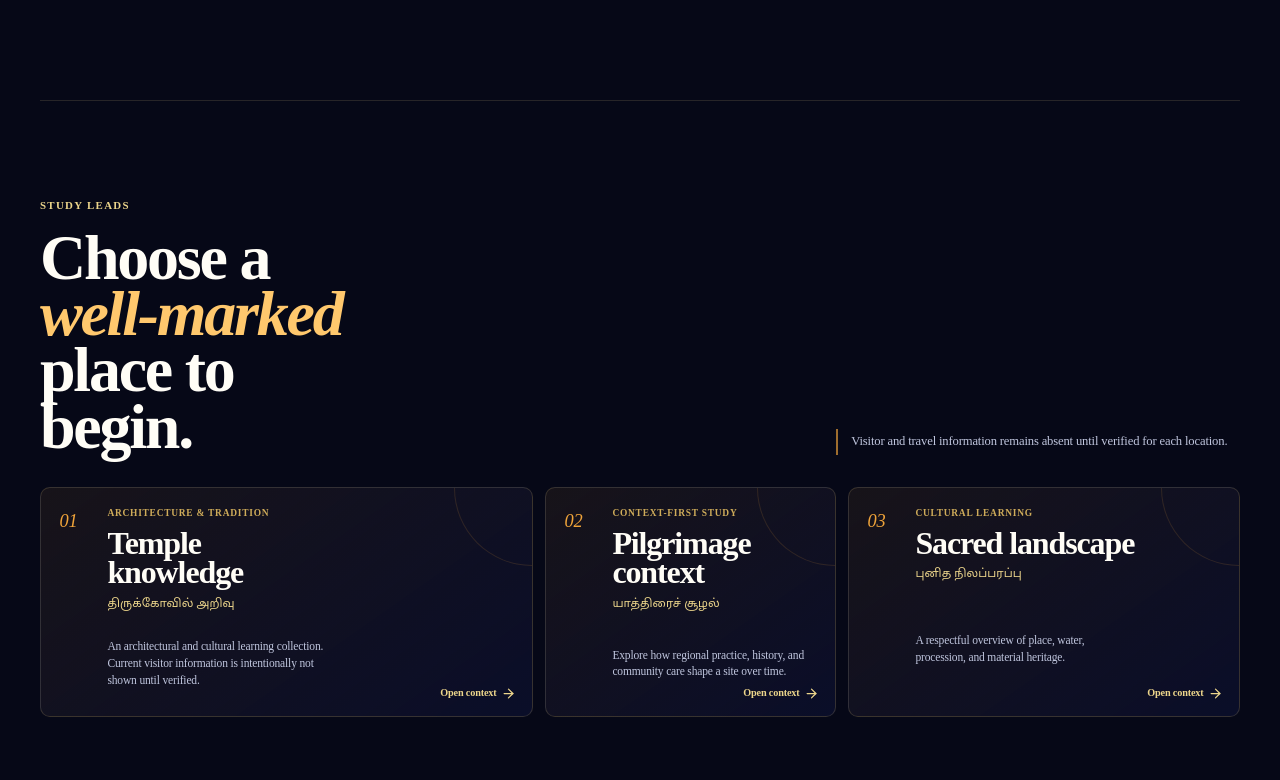
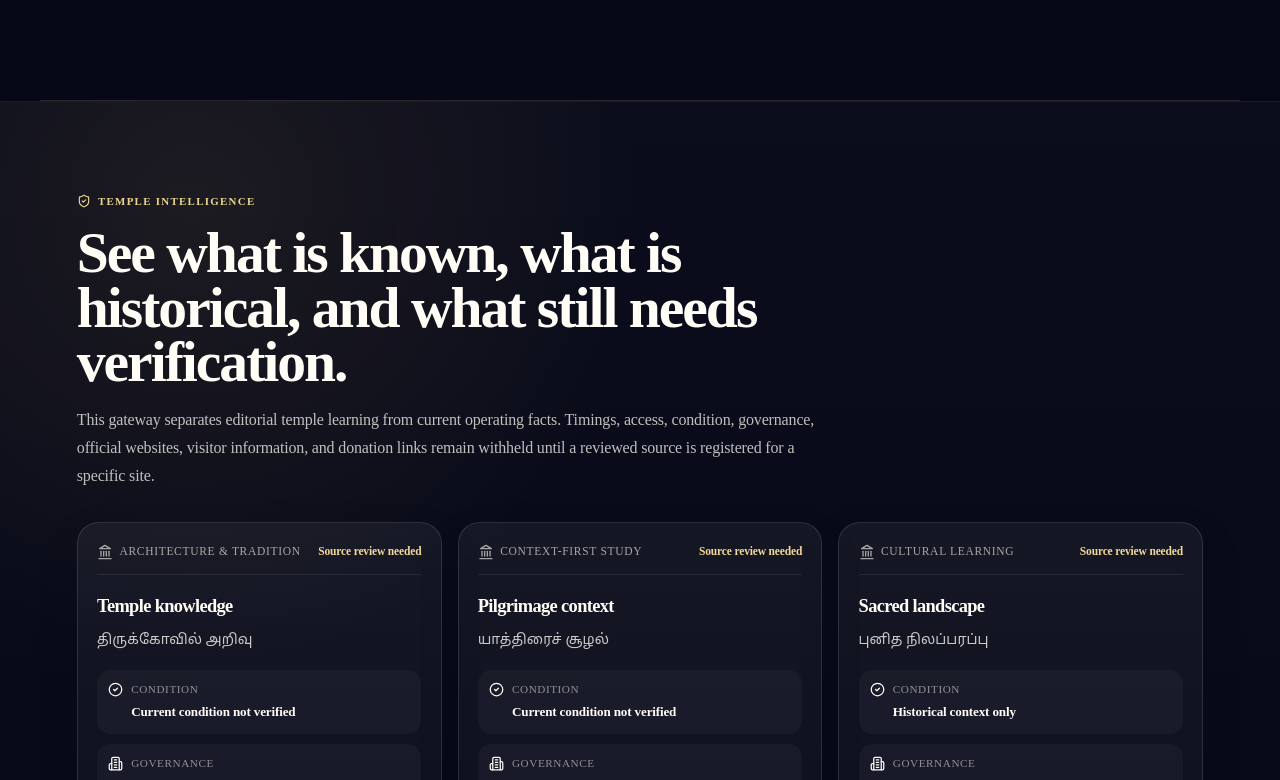
Before and after one commit to ssakthivel02/DivyaNexus, a React (Vite) app in the folder client/: page /temples in a window 1280 px wide. Shown: the part 1480-2260 px from the top of the page. Built offline with nearby package versions, Linux system fonts and the light colour scheme.

Commit message:
feat: wire temple intelligence into temple gateway

```diff
--- a/client/src/pages/ContentDirectory.tsx
+++ b/client/src/pages/ContentDirectory.tsx
@@ -10,6 +10,7 @@ import { deityEditorialCards as deities } from "@/data/deityEditorial";
 import { getEditorialRecordsByCollection, type EditorialCollection, type EditorialStatus } from "@/data/editorial";
 import { EditorialStatusBadge } from "@/components/EditorialStatusBadge";
 import { Reveal } from "@/components/Reveal";
+import { TempleIntelligencePanel } from "@/components/TempleIntelligencePanel";
 
 type DirectoryKind = "deities" | "temples" | "rishis" | "festivals" | "glossary" | "life-guidance" | "learning" | "kids";
 type Card = { title: string; tamil: string; detail: string; tag?: string; source?: string; status?: EditorialStatus };
@@ -74,6 +75,7 @@ export default function ContentDirectory({ kind }: { kind: DirectoryKind }) {
     </section>
     <section className="directory-passage"><p><Compass size={16} aria-hidden="true" />{data.scene}</p><Link href="/sources">Read the editorial method <ArrowRight size={15} aria-hidden="true" /></Link></section>
     <DirectoryImmersion kind={kind} />
+    {kind === "temples" && <TempleIntelligencePanel />}
     <section className="directory-contents">
       <Reveal className="directory-contents__intro"><div><p className="scene-kicker">Study leads</p><h2>Choose a <em>well-marked</em> place to begin.</h2></div><p>{data.note}</p></Reveal>
       <div className="directory-trail-grid">{data.cards.map((card, index) => <Link href={primaryDestination} key={`${card.title}-${index}`} className="directory-trail-card"><span className="directory-trail-card__number">{String(index + 1).padStart(2, "0")}</span><div><p className="directory-trail-card__kind">{card.tag || card.source || "Starter context"}</p><h3>{card.title}</h3><p lang="ta">{card.tamil}</p>{card.status && <EditorialStatusBadge status={card.status} />}</div><p className="directory-trail-card__detail">{card.detail}</p><span className="directory-trail-card__arrow">Open context <ArrowRight size={15} aria-hidden="true" /></span></Link>)}</div>
```
